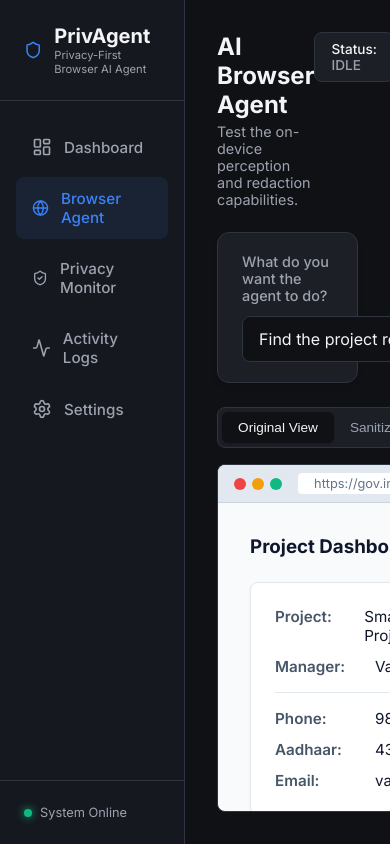
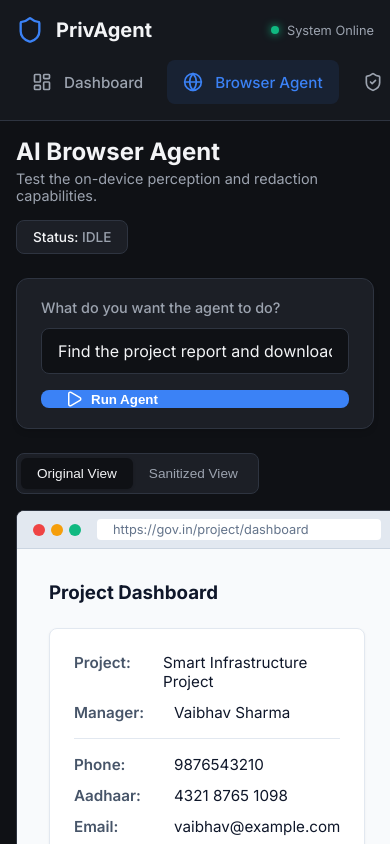
Before and after one commit to vaibhavpokhriyal13/demo, a React (Vite) app: page / in a window 390 px wide. Built offline with nearby package versions, Linux system fonts and the light colour scheme.

Commit message:
Make dashboard responsive

```diff
--- a/src/index.css
+++ b/src/index.css
@@ -44,6 +44,12 @@ body {
   overflow: hidden;
 }
 
+@media (max-width: 768px) {
+  .dashboard-container {
+    flex-direction: column;
+  }
+}
+
 .main-content {
   flex-grow: 1;
   display: flex;
@@ -56,6 +62,12 @@ body {
   flex-grow: 1;
   padding: 2rem;
   overflow-y: auto;
+}
+
+@media (max-width: 768px) {
+  .page-content {
+    padding: 1rem;
+  }
 }
 
 /* Common UI Elements */
--- a/src/layout/Sidebar.module.css
+++ b/src/layout/Sidebar.module.css
@@ -7,12 +7,33 @@
   height: 100%;
 }
 
+@media (max-width: 768px) {
+  .sidebar {
+    width: 100%;
+    height: auto;
+    border-right: none;
+    border-bottom: 1px solid var(--border-color);
+    flex-direction: row;
+    align-items: center;
+    flex-wrap: wrap;
+    flex-shrink: 0;
+  }
+}
+
 .logoContainer {
   padding: 1.5rem;
   display: flex;
   align-items: center;
   gap: 0.75rem;
   border-bottom: 1px solid var(--border-color);
+}
+
+@media (max-width: 768px) {
+  .logoContainer {
+    padding: 1rem;
+    border-bottom: none;
+    flex-grow: 1;
+  }
 }
 
 .logoIcon {
@@ -31,12 +52,32 @@
   color: var(--text-muted);
 }
 
+@media (max-width: 768px) {
+  .logoSubtext {
+    display: none;
+  }
+}
+
 .nav {
   padding: 1.5rem 1rem;
   display: flex;
   flex-direction: column;
   gap: 0.5rem;
   flex-grow: 1;
+}
+
+@media (max-width: 768px) {
+  .nav {
+    padding: 0 1rem 1rem 1rem;
+    flex-direction: row;
+    overflow-x: auto;
+    width: 100%;
+    order: 3;
+    gap: 0.5rem;
+  }
+  .nav::-webkit-scrollbar {
+    display: none;
+  }
 }
 
 .navItem {
@@ -54,6 +95,7 @@
   transition: all 0.2s ease;
   text-align: left;
   font-family: inherit;
+  white-space: nowrap;
 }
 
 .navItem:hover {
@@ -71,6 +113,14 @@
   border-top: 1px solid var(--border-color);
 }
 
+@media (max-width: 768px) {
+  .footer {
+    padding: 1rem;
+    border-top: none;
+    order: 2;
+  }
+}
+
 .statusBox {
   display: flex;
   align-items: center;
--- a/src/pages/BrowserAgentPage.module.css
+++ b/src/pages/BrowserAgentPage.module.css
@@ -9,6 +9,13 @@
   display: flex;
   justify-content: space-between;
   align-items: flex-start;
+}
+
+@media (max-width: 768px) {
+  .header {
+    flex-direction: column;
+    gap: 1rem;
+  }
 }
 
 .title {
@@ -51,6 +58,12 @@
 .inputGroup {
   display: flex;
   gap: 1rem;
+}
+
+@media (max-width: 768px) {
+  .inputGroup {
+    flex-direction: column;
+  }
 }
 
 .inputGroup input {
@@ -104,6 +117,13 @@
   gap: 1.5rem;
   flex-grow: 1;
   min-height: 0;
+}
+
+@media (max-width: 1024px) {
+  .mainWorkspace {
+    grid-template-columns: 1fr;
+    min-height: auto;
+  }
 }
 
 .browserSection {
--- a/src/pages/LogsPage.module.css
+++ b/src/pages/LogsPage.module.css
@@ -18,6 +18,7 @@
 .tableCard {
   padding: 0;
   overflow: hidden;
+  overflow-x: auto;
 }
 
 .table {
```
